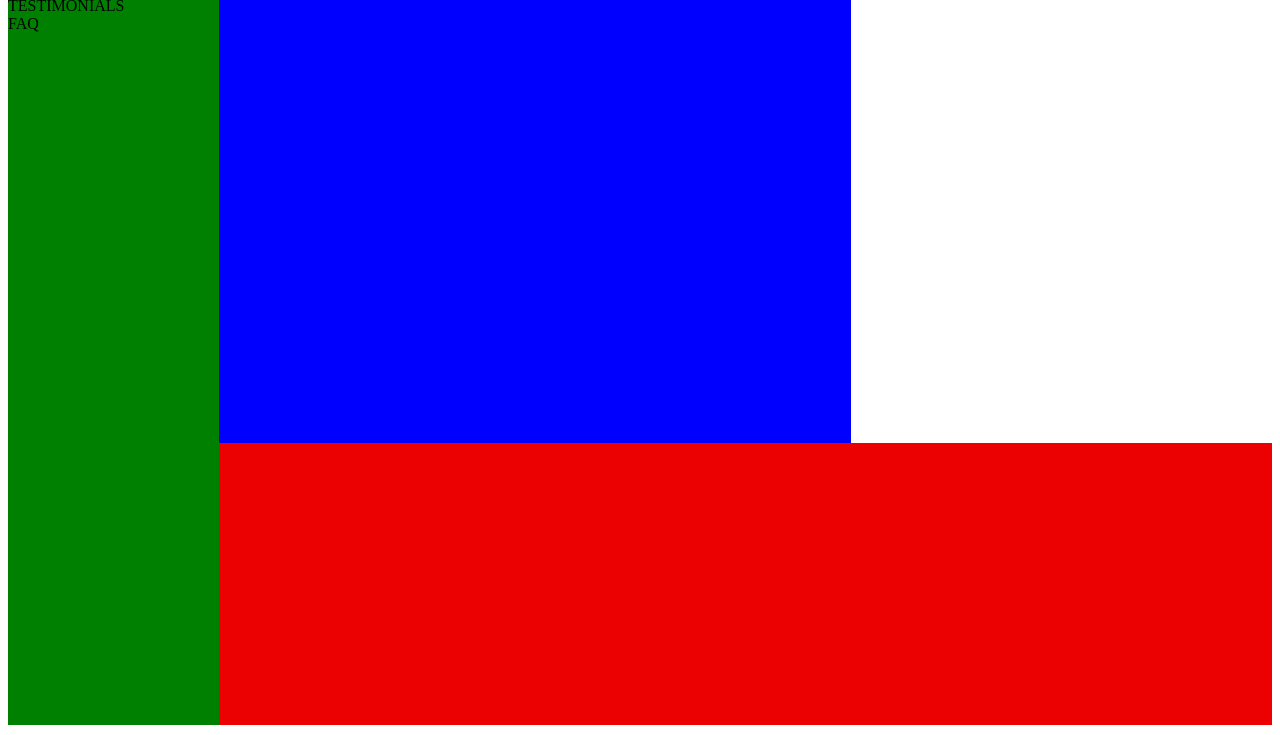
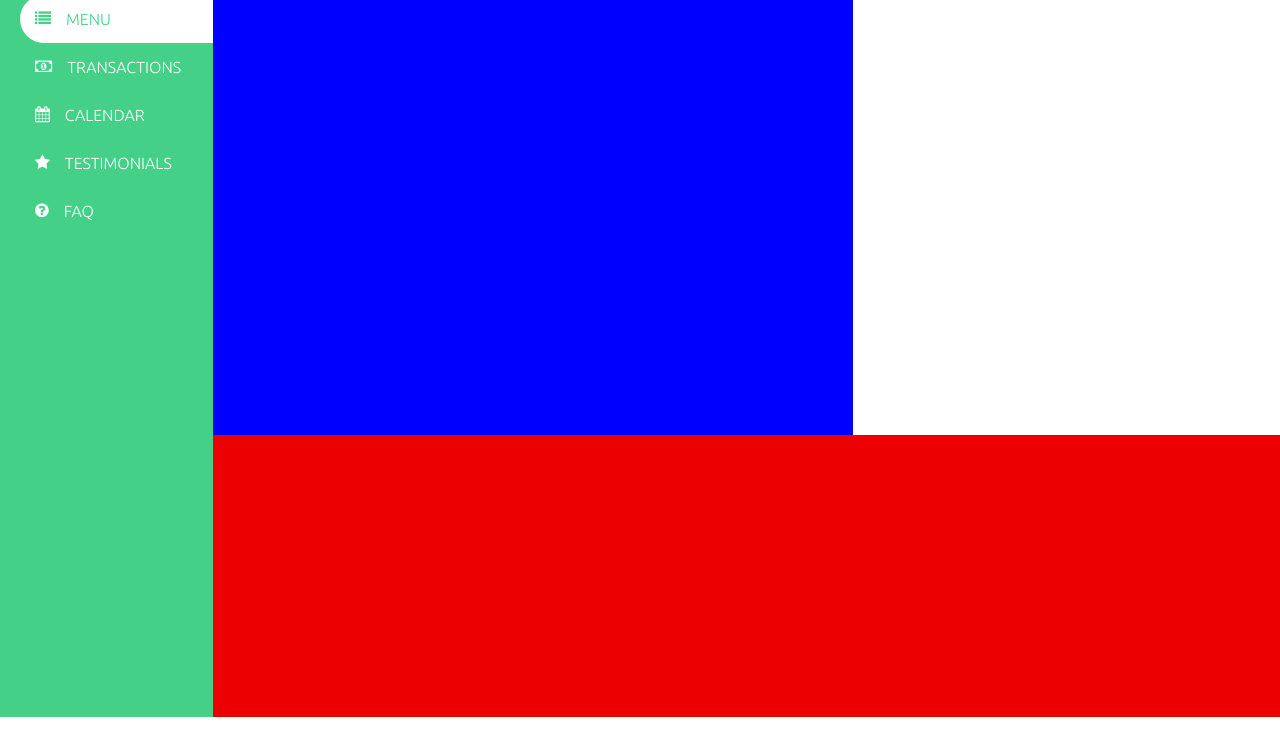
Before and after one commit to tombalv/Food-delivery-platform, a website: page index.html in a window 1280 px wide. Shown: the part 83-818 px from the top of the page. Drawn offline with Linux system fonts and the light colour scheme.

Commit message:
sidebar commit

```diff
--- a/css/base/layout.css
+++ b/css/base/layout.css
@@ -0,0 +1,32 @@
+/* Main body style */
+* {
+  margin: 0;
+  padding: 0;
+  box-sizing: border-box;
+  font-family: "Ubuntu", sans-serif;
+}
+main {
+  display: flex;
+  flex-direction: row;
+}
+main aside {
+  height: 100vh;
+  width: 20%;
+}
+section {
+  background-color: #eb0101;
+  width: 100%;
+}
+section div {
+  display: flex;
+  background-color: aqua;
+}
+.middle-section {
+  background-color: blue;
+  width: 60%;
+  height: 500px;
+}
+.right-section {
+  background-color: #ffff;
+  width: 40%;
+}
--- /dev/null
+++ b/css/base/sidebar.css
@@ -0,0 +1,27 @@
+ul {
+  height: 100%;
+  background-color: #44d187;
+  padding: 30px 20px 0;
+  color: #fff;
+  padding-right: 0;
+}
+li {
+  display: flex;
+  padding: 15px;
+}
+li:hover {
+  width: 100%;
+  border-top-left-radius: 30px;
+  border-bottom-left-radius: 30px;
+  background-color: #fafafaa4;
+  color: #44d187;
+}
+i {
+  padding-right: 15px;
+}
+.menu {
+  background-color: white;
+  border-top-left-radius: 30px;
+  border-bottom-left-radius: 30px;
+  color: #44d187;
+}
--- a/css/pages/home.css
+++ b/css/pages/home.css
@@ -1,33 +1,2 @@
-/* Main body style */
-body * {
-  margin: 0;
-  padding: 0;
-  box-sizing: border-box;
-}
-main {
-  display: flex;
-  flex-direction: row;
-}
-main aside {
-  height: 100vh;
-  width: 20%;
-  background-color: green;
-  display: fixed;
-}
-section {
-  background-color: #eb0101;
-  width: 100%;
-}
-section div {
-  display: flex;
-  background-color: aqua;
-}
-.middle-section {
-  background-color: blue;
-  width: 60%;
-  height: 500px;
-}
-.right-section {
-  background-color: #ffff;
-  width: 40%;
-}
+@import "../base/sidebar.css";
+@import "../base/layout.css";
--- a/index.html
+++ b/index.html
@@ -6,18 +6,24 @@
     <meta name="viewport" content="width=device-width, initial-scale=1.0" />
     <link rel="stylesheet" href="./css/vendor/font-awesome.min.css" />
     <link rel="stylesheet" href="./css/pages/home.css" />
+    <link rel="preconnect" href="https://fonts.googleapis.com" />
+    <link rel="preconnect" href="https://fonts.gstatic.com" crossorigin />
+    <link
+      href="https://fonts.googleapis.com/css2?family=Ubuntu:wght@300&display=swap"
+      rel="stylesheet"
+    />
     <title>Food delivery platform</title>
   </head>
   <body>
     <main>
       <aside>
         <ul>
-          <li>OVERVIEW</li>
-          <li>MENU</li>
-          <li>TRANSACTIONS</li>
-          <li>CALENDAR</li>
-          <li>TESTIMONIALS</li>
-          <li>FAQ</li>
+          <li><i class="fa fa-windows"></i>OVERVIEW</li>
+          <li class="menu"><i class="fa fa-list"></i>MENU</li>
+          <li><i class="fa fa-money"></i>TRANSACTIONS</li>
+          <li><i class="fa fa-calendar"></i>CALENDAR</li>
+          <li><i class="fa fa-star"></i>TESTIMONIALS</li>
+          <li><i class="fa fa-question-circle"></i>FAQ</li>
         </ul>
       </aside>
       <section>
@@ -30,3 +36,4 @@
     </main>
   </body>
 </html>
+<i></i>
```
